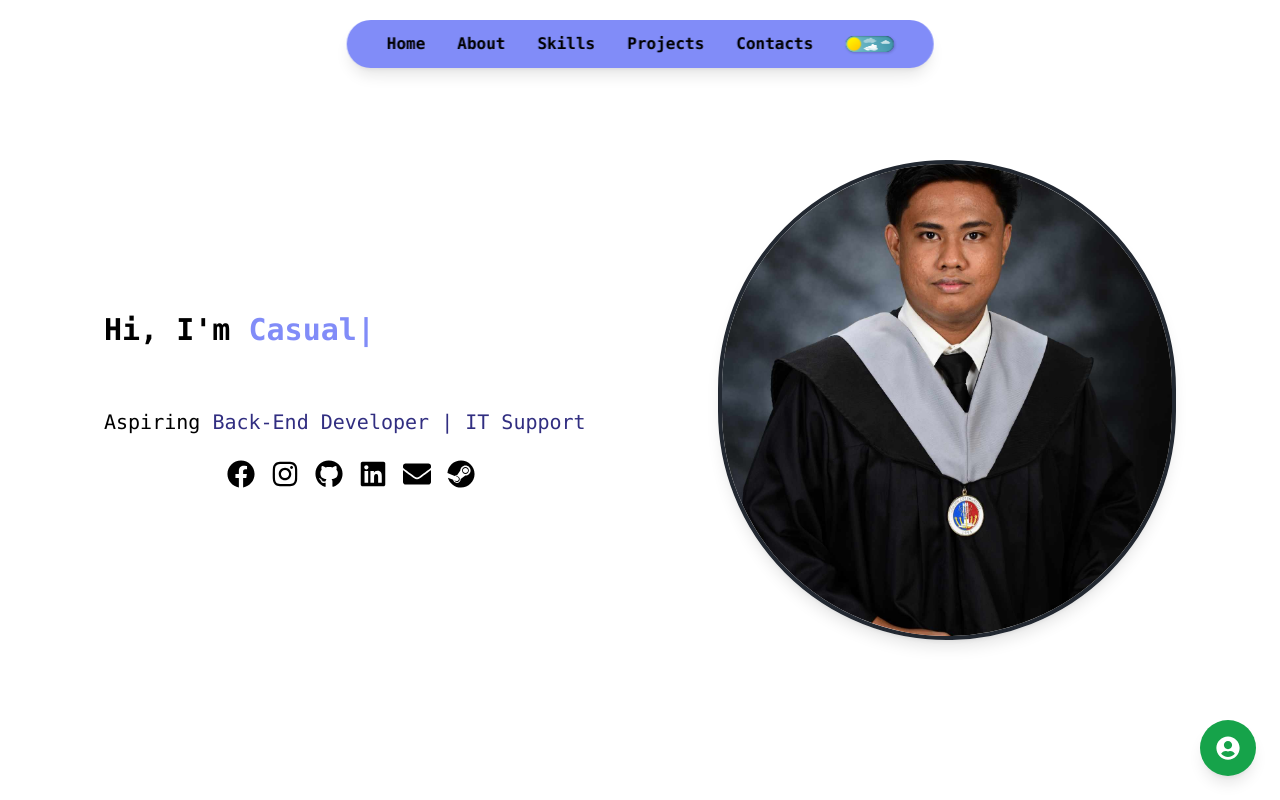
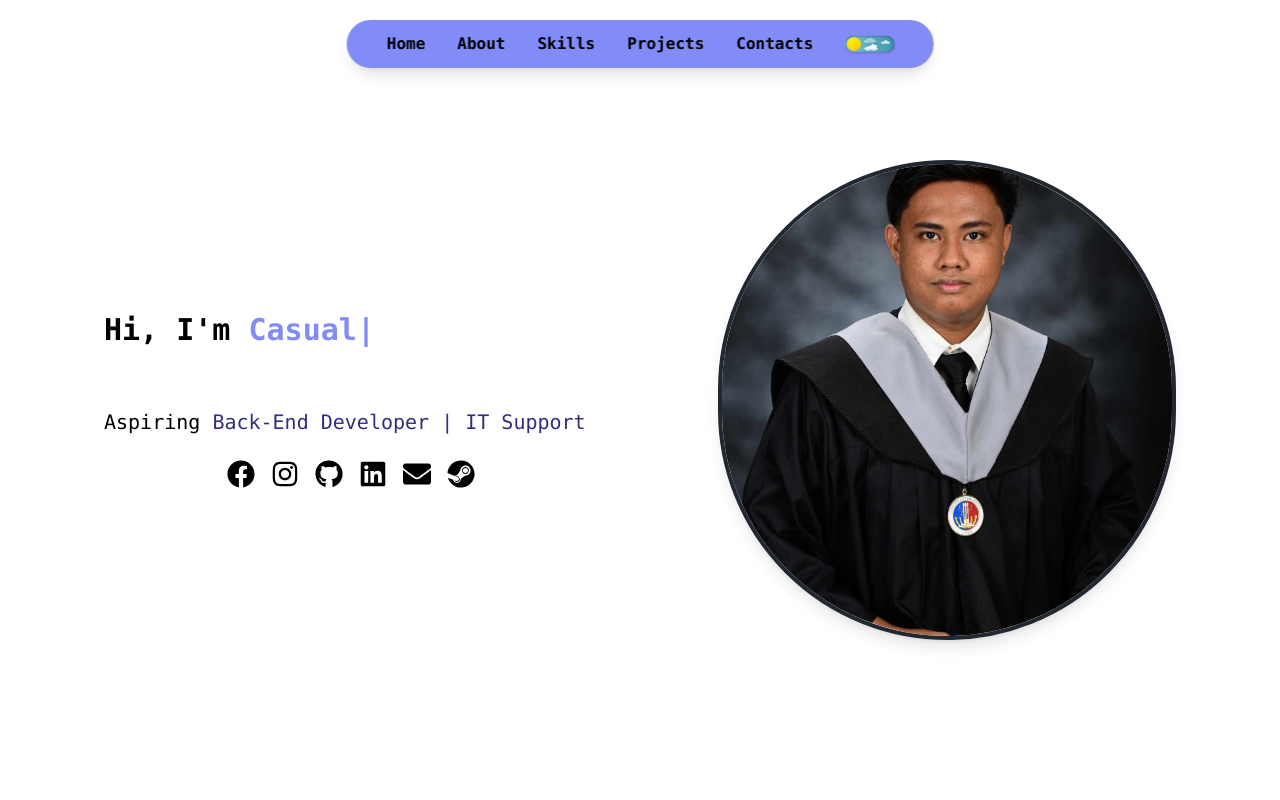
Before and after one commit to miracl3-dreams/my-portfolio, a React (Vite) app: page / in a window 1280 px wide. Shown: the top 800 px of the page. Built offline with nearby package versions, Linux system fonts and the light colour scheme.

Commit message:
fixed: commenting chatbot code

```diff
--- a/src/pages/Home.jsx
+++ b/src/pages/Home.jsx
@@ -140,15 +140,15 @@ const Home = () => {
         </div>
       </section>
 
-      <button
+      {/* <button
         onClick={toggleForm}
         title="Chat on my Chatbot"
         className="fixed bottom-6 right-6 z-50 bg-green-600 hover:bg-green-700 text-white p-4 rounded-full shadow-lg transition-all duration-300"
       >
         <FaUserCircle size={24} />
-      </button>
+      </button> */}
 
-      {showForm && (
+      {/* {showForm && (
         <div className="fixed bottom-20 right-6 z-50 w-80 max-w-xs bg-white dark:bg-gray-800 rounded-lg shadow-lg flex flex-col">
           <div className="flex items-center justify-between p-3 border-b border-gray-300 dark:border-gray-700">
             <h2 className="font-bold text-lg text-green-600">Miracle Chatbot</h2>
@@ -199,9 +199,9 @@ const Home = () => {
             >
               <FaPaperPlane />
             </button>
-          </div>
-        </div>
-      )}
+          // </div> */}
+        {/* </div> */}
+      {/* )} */}
     </>
   );
 };
```
